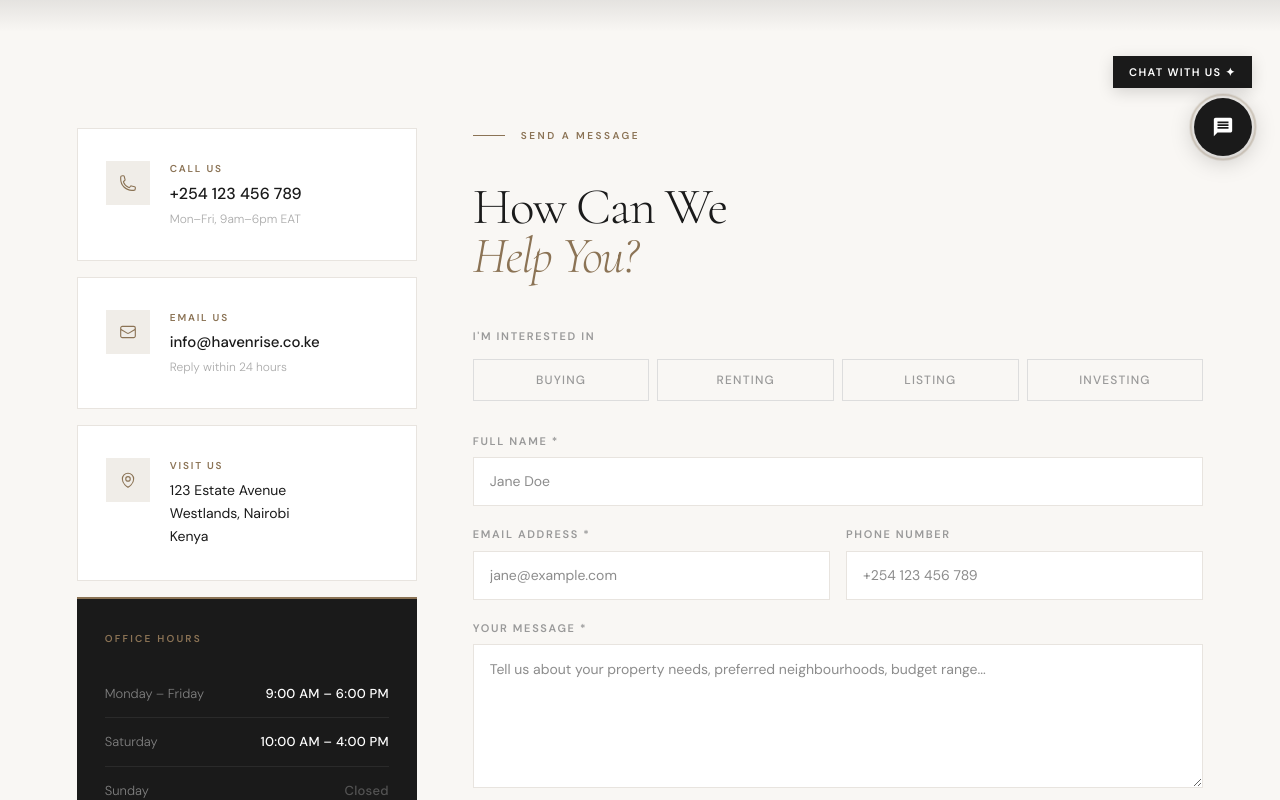
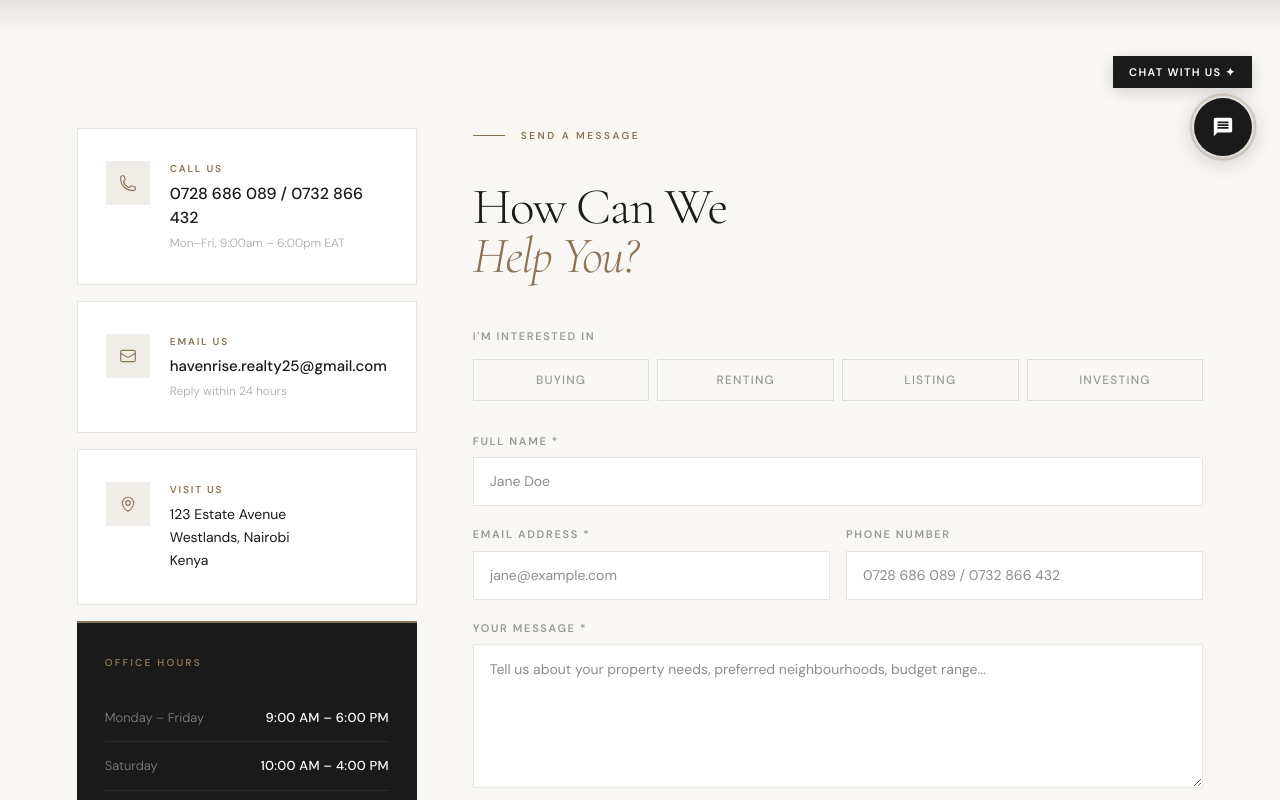
Before and after one commit to maqiie/Haven-homes, a React (Vite) app: page /contact in a window 1280 px wide. Shown: the part 616-1416 px from the top of the page. Built offline with nearby package versions, Linux system fonts and the light colour scheme; grey boxes are pictures that could not be loaded.

Commit message:
updated the contac us deatils

```diff
--- a/src/pages/Contact.jsx
+++ b/src/pages/Contact.jsx
@@ -150,8 +150,8 @@ const Contact = () => {
                   </div>
                   <div>
                     <p style={{ fontSize: 10, letterSpacing: '.18em', textTransform: 'uppercase', color: '#8B7355', fontWeight: 600, marginBottom: 6 }}>Call Us</p>
-                    <a href="tel:+254123456789" className="ulink" style={{ fontSize: 16, fontWeight: 500, color: '#1a1a1a', textDecoration: 'none', display: 'block', marginBottom: 4 }}>+254 123 456 789</a>
-                    <p style={{ fontSize: 12, color: '#aaa', fontWeight: 300 }}>Mon–Fri, 9am–6pm EAT</p>
+                    <a href="tel:+254728686089" className="ulink" style={{ fontSize: 16, fontWeight: 500, color: '#1a1a1a', textDecoration: 'none', display: 'block', marginBottom: 4 }}>0728 686 089 / 0732 866 432</a>
+                    <p style={{ fontSize: 12, color: '#aaa', fontWeight: 300 }}>Mon–Fri, 9:00am – 6:00pm EAT</p>
                   </div>
                 </div>
               </div>
@@ -166,7 +166,7 @@ const Contact = () => {
                   </div>
                   <div>
                     <p style={{ fontSize: 10, letterSpacing: '.18em', textTransform: 'uppercase', color: '#8B7355', fontWeight: 600, marginBottom: 6 }}>Email Us</p>
-                    <a href="mailto:info@havenrise.co.ke" className="ulink" style={{ fontSize: 15, fontWeight: 500, color: '#1a1a1a', textDecoration: 'none', display: 'block', marginBottom: 4 }}>info@havenrise.co.ke</a>
+                    <a href="mailto:havenrise.realty25@gmail.com" className="ulink" style={{ fontSize: 15, fontWeight: 500, color: '#1a1a1a', textDecoration: 'none', display: 'block', marginBottom: 4 }}>havenrise.realty25@gmail.com</a>
                     <p style={{ fontSize: 12, color: '#aaa', fontWeight: 300 }}>Reply within 24 hours</p>
                   </div>
                 </div>
@@ -298,7 +298,7 @@ const Contact = () => {
                     </div>
                     <div>
                       <label htmlFor="c-phone" style={{ display: 'block', fontSize: 11, letterSpacing: '.15em', textTransform: 'uppercase', color: '#999', marginBottom: 8, fontWeight: 600 }}>Phone Number</label>
-                      <input id="c-phone" type="tel" placeholder="+254 123 456 789" autoComplete="tel"
+                      <input id="c-phone" type="tel" placeholder="0728 686 089 / 0732 866 432" autoComplete="tel"
                         value={formData.phone}
                         onChange={e => handleField('phone', e.target.value)}
                         style={{ width: '100%', padding: '13px 16px', fontSize: 14, border: '1px solid #E8E4DF', background: '#fff', color: '#1a1a1a', fontFamily: 'inherit', transition: 'border-color .2s' }} />
@@ -319,7 +319,7 @@ const Contact = () => {
 
                   {formStatus === 'error' && (
                     <p role="alert" style={{ fontSize: 13, color: '#b94040', marginBottom: 20, padding: '12px 16px', background: '#fdf2f2', border: '1px solid #f5c6c6' }}>
-                      Something went wrong. Please try again or email us directly at info@havenrise.co.ke
+                      Something went wrong. Please try again or email us directly at havenrise.realty25@gmail.com
                     </p>
                   )}
 
```
